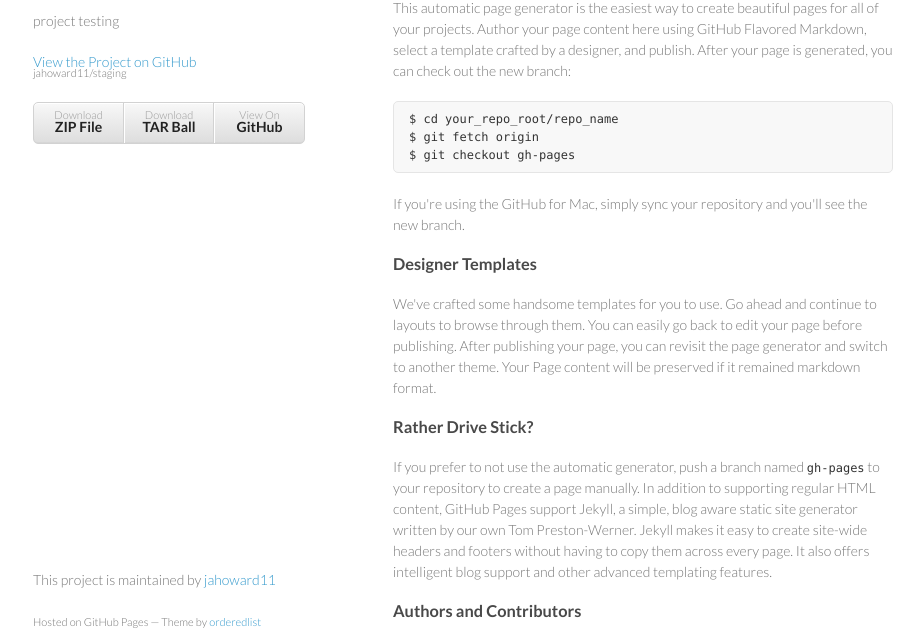
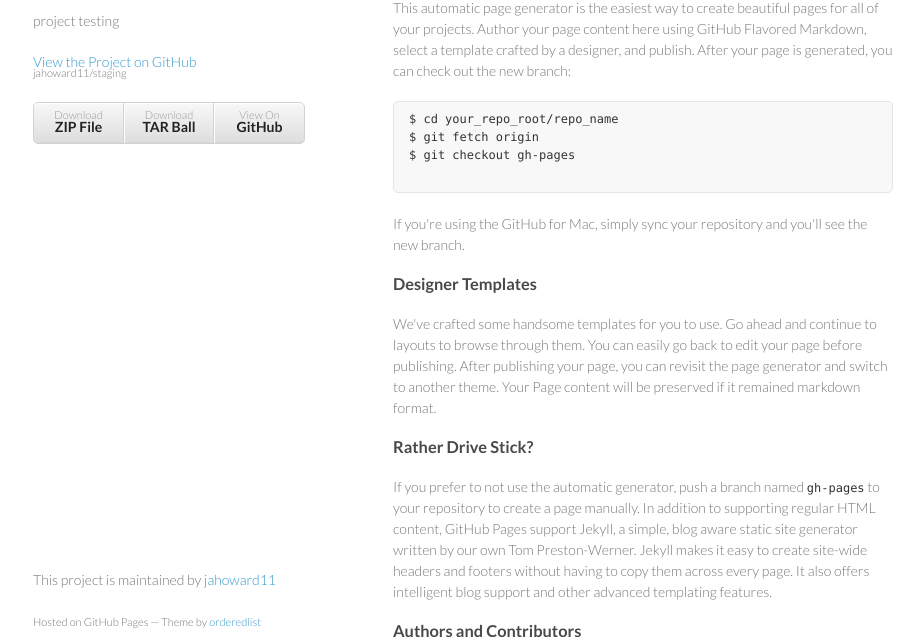
Before and after one commit to jahoward11/staging, a plain HTML site: page index.html in a window 1280 px wide. Shown: the part 99-736 px from the top of the page, without its empty margins (177-1101 px from the left). Drawn offline with Linux system fonts and the light colour scheme.

Commit message:
Update index.html

```diff
--- a/index.html
+++ b/index.html
@@ -32,10 +32,10 @@
 
 <p>This automatic page generator is the easiest way to create beautiful pages for all of your projects. Author your page content here using GitHub Flavored Markdown, select a template crafted by a designer, and publish. After your page is generated, you can check out the new branch:</p>
 
-<pre><code>$ cd your_repo_root/repo_name
+<pre><p><code>$ cd your_repo_root/repo_name
 $ git fetch origin
 $ git checkout gh-pages
-</code></pre>
+</code></p></pre>
 
 <p>If you're using the GitHub for Mac, simply sync your repository and you'll see the new branch.</p>
 
```
